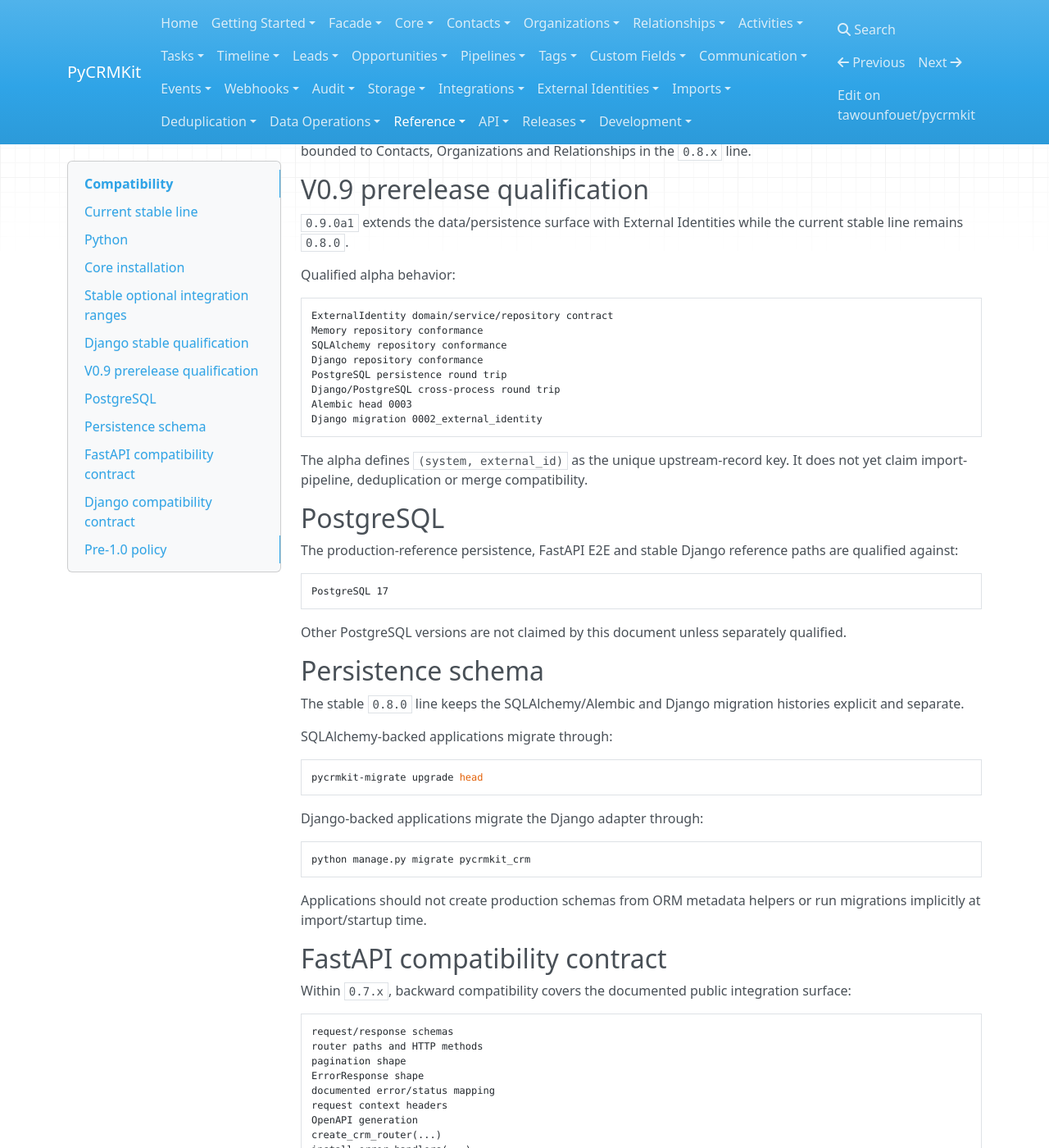
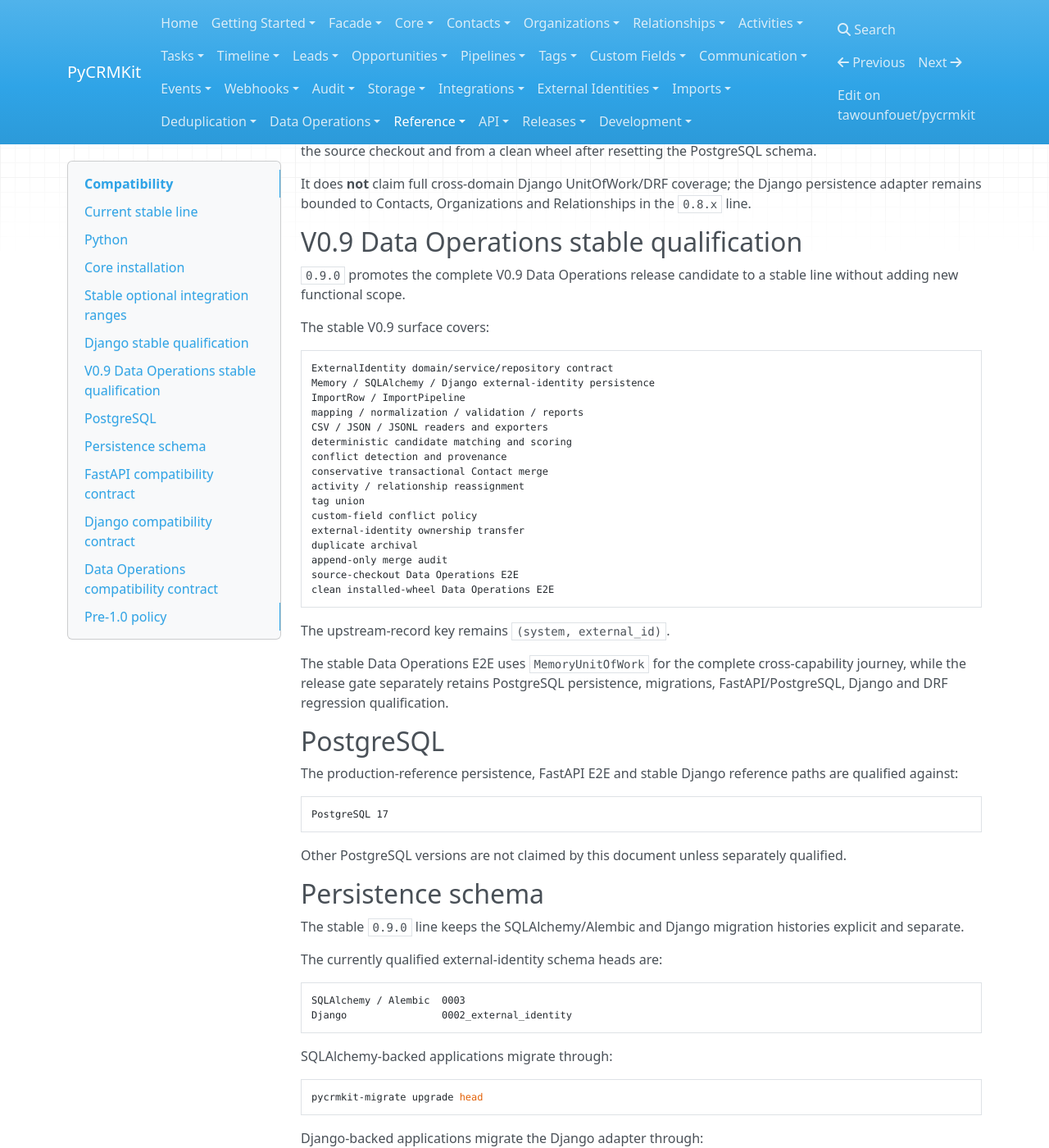
Before and after one commit to tawounfouet/pycrmkit, an MkDocs documentation site: the page built from docs/reference/compatibility.md, in a window 1280 px wide and 1400 px high, scrolled down 1452 px. Shown: the whole window at 82% size. Built offline with MkDocs 1.6.1, drawn with Linux system fonts in a browser that asks for light colours; nearby versions of some CDN libraries; some of the changed text lies outside the part shown.

Commit message:
release: PyCRMKit 0.9.0 Data Operations Stable
Promote the fully qualified 0.9.0rc1 Data Operations line to stable without adding functional scope. Freeze External Identities, Import Framework, CSV/JSON/JSONL, deterministic deduplication, conservative Contact merge, audit/provenance and source/clean-wheel Data Operations E2E compatibility for the 0.9.x line.

````diff
--- a/docs/reference/compatibility.md
+++ b/docs/reference/compatibility.md
@@ -5,8 +5,12 @@ This page records the currently qualified compatibility baseline for PyCRMKit.
 ## Current stable line
 
 ```text
-PyCRMKit 0.8.0 — Django Integration Stable
+PyCRMKit 0.9.0 — Data Operations Stable
 ```
+
+The previously stabilized Django integration remains compatibility-governed
+within the `0.8.x` line; `0.9.0` becomes the current project-wide stable
+milestone.
 
 ## Python
 
@@ -79,24 +83,38 @@ It does **not** claim full cross-domain Django UnitOfWork/DRF coverage; the
 Django persistence adapter remains bounded to Contacts, Organizations and
 Relationships in the `0.8.x` line.
 
-## V0.9 prerelease qualification
+## V0.9 Data Operations stable qualification
 
-`0.9.0a1` extends the data/persistence surface with External Identities while the current stable line remains `0.8.0`.
+`0.9.0` promotes the complete V0.9 Data Operations release candidate to a
+stable line without adding new functional scope.
 
-Qualified alpha behavior:
+The stable V0.9 surface covers:
 
 ```text
 ExternalIdentity domain/service/repository contract
-Memory repository conformance
-SQLAlchemy repository conformance
-Django repository conformance
-PostgreSQL persistence round trip
-Django/PostgreSQL cross-process round trip
-Alembic head 0003
-Django migration 0002_external_identity
+Memory / SQLAlchemy / Django external-identity persistence
+ImportRow / ImportPipeline
+mapping / normalization / validation / reports
+CSV / JSON / JSONL readers and exporters
+deterministic candidate matching and scoring
+conflict detection and provenance
+conservative transactional Contact merge
+activity / relationship reassignment
+tag union
+custom-field conflict policy
+external-identity ownership transfer
+duplicate archival
+append-only merge audit
+source-checkout Data Operations E2E
+clean installed-wheel Data Operations E2E
 ```
 
-The alpha defines `(system, external_id)` as the unique upstream-record key. It does not yet claim import-pipeline, deduplication or merge compatibility.
+The upstream-record key remains `(system, external_id)`.
+
+The stable Data Operations E2E uses `MemoryUnitOfWork` for the complete
+cross-capability journey, while the release gate separately retains
+PostgreSQL persistence, migrations, FastAPI/PostgreSQL, Django and DRF
+regression qualification.
 
 ## PostgreSQL
 
@@ -112,8 +130,15 @@ qualified.
 
 ## Persistence schema
 
-The stable `0.8.0` line keeps the SQLAlchemy/Alembic and Django migration
+The stable `0.9.0` line keeps the SQLAlchemy/Alembic and Django migration
 histories explicit and separate.
+
+The currently qualified external-identity schema heads are:
+
+```text
+SQLAlchemy / Alembic  0003
+Django                0002_external_identity
+```
 
 SQLAlchemy-backed applications migrate through:
 
@@ -174,6 +199,33 @@ The stable Django adapter is intentionally bounded to Contacts, Organizations
 and Relationships. `0.8.0` does not claim a complete cross-domain Django
 `UnitOfWork` or a persistent Django implementation for every PyCRMKit module.
 
+## Data Operations compatibility contract
+
+Within `0.9.x`, backward compatibility covers the documented stable Data
+Operations surface:
+
+```text
+ExternalIdentity ownership semantics
+ImportReader / Mapper / Normalizer / Validator / Deduplicator / Persister protocols
+ImportPipeline stage order
+ImportReport counter meanings
+CSV / JSON / JSONL adapter behavior
+DedupSignal names
+default deterministic scoring semantics
+no_match / review / duplicate / conflict decisions
+DedupProvenance evidence shape
+explicit primary selection for Contact merge
+MergePolicy conservative defaults
+duplicate archival rather than physical deletion
+activity / relationship / tag / custom-field / external-identity merge behavior
+contact.merged audit action
+source and clean-wheel Data Operations reference scenario
+```
+
+The stable line does **not** promise fuzzy/ML matching, automatic primary
+selection, Organization merge execution, or a framework-owned universal
+Contact import persistence policy.
+
 ## Pre-1.0 policy
 
 PyCRMKit remains pre-`1.0.0`. Each stable milestone establishes compatibility
--- a/mkdocs.yml
+++ b/mkdocs.yml
@@ -131,6 +131,7 @@ nav:
       - 0.9.0b2 Deduplication: releases/0.9.0b2.md
       - 0.9.0b3 Merge: releases/0.9.0b3.md
       - 0.9.0rc1 Data Operations E2E: releases/0.9.0rc1.md
+      - 0.9.0 Data Operations Stable: releases/0.9.0.md
   - Development:
       - Contributing: development/contributing.md
       - Testing: development/testing.md
--- a/src/pycrmkit/__about__.py
+++ b/src/pycrmkit/__about__.py
@@ -1,3 +1,3 @@
 """Package metadata."""
 
-__version__ = "0.9.0rc1"
+__version__ = "0.9.0"
````
Also changed, not shown: CHANGELOG.md (+36 -0 lines), README.md (+8 -4 lines), docs/data_operations/e2e.md (+8 -9 lines), docs/index.md (+4 -3 lines), docs/releases/0.9.0.md (added, +283 -0 lines), 10 other files.
